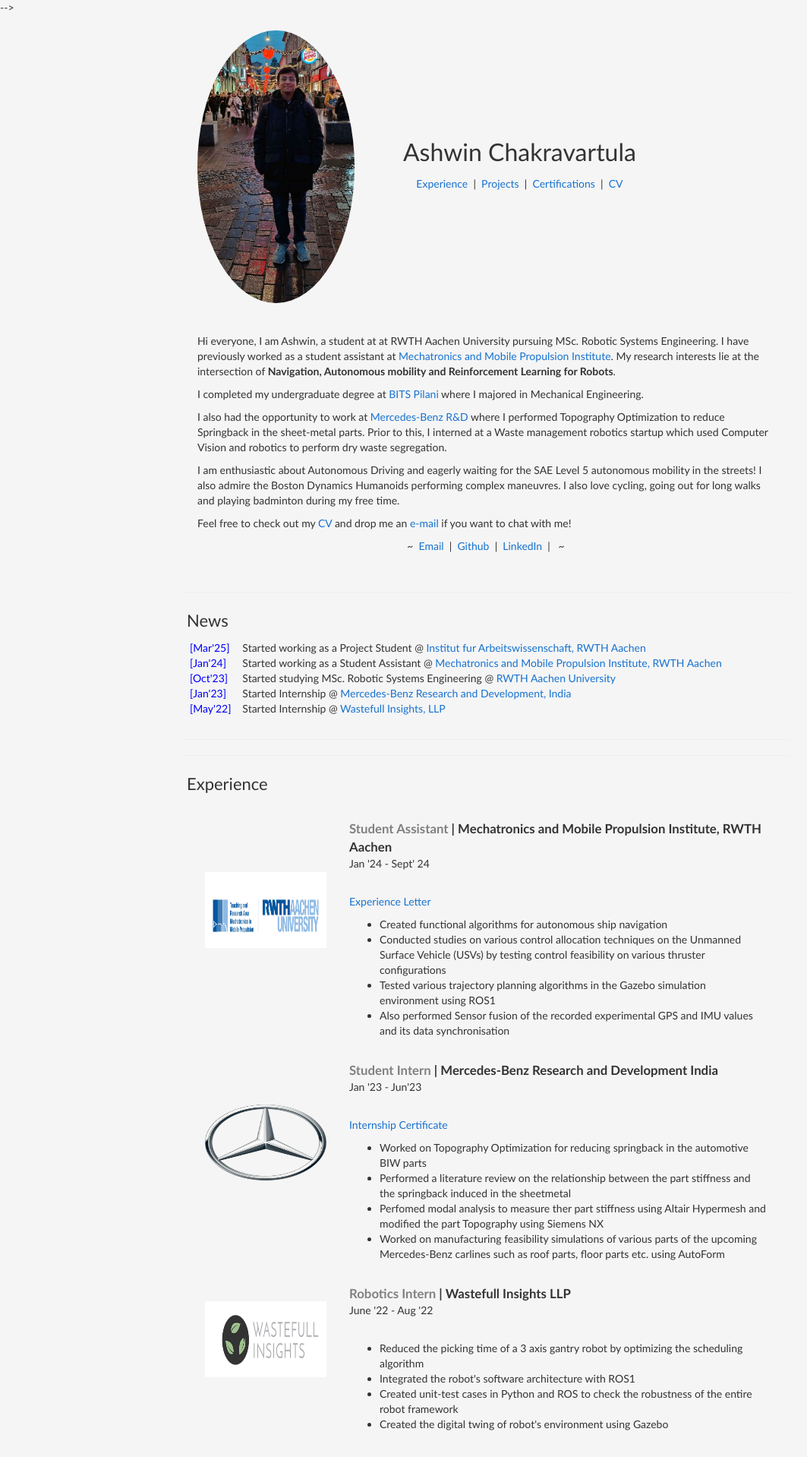
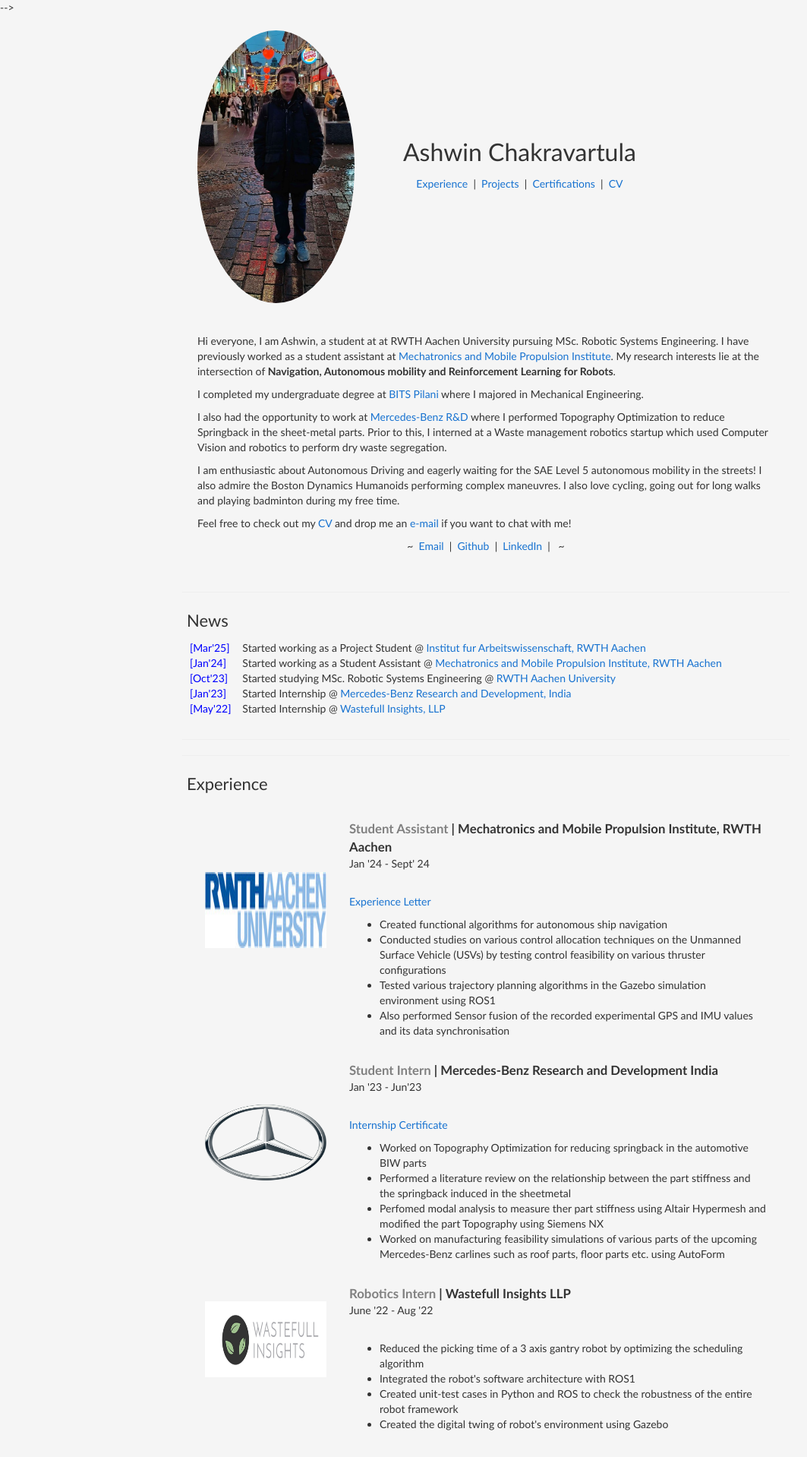
Before and after one commit to AshwinC313/AshwinC313.github.io, a Jekyll site: the page index.html, which Jekyll copies as it is, in a window 1280 px wide. Shown: the top 1918 px of the page at 76% size, without its empty margins (0-1063 px from the left). Built offline with Jekyll 4.4.1, drawn with Linux system fonts in a browser that asks for light colours.

Commit message:
Update index.html

```diff
--- a/index.html
+++ b/index.html
@@ -355,7 +355,7 @@
                                 <tr>
                                     <td style="padding:10px;width:25%;vertical-align:middle">
                                         <div class="one">
-                                            <img src='images/mmp.png' width="160" height="100">
+                                            <img src='images/RWTH_Logo.jpg' width="160" height="100">
                                         </div>
                                     </td>
                                     <td style="padding:10px;width:75%;vertical-align:top">
```
